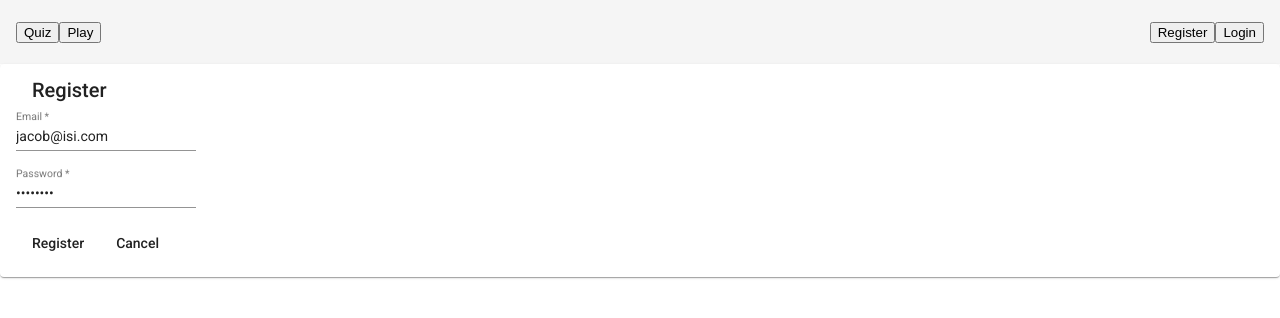
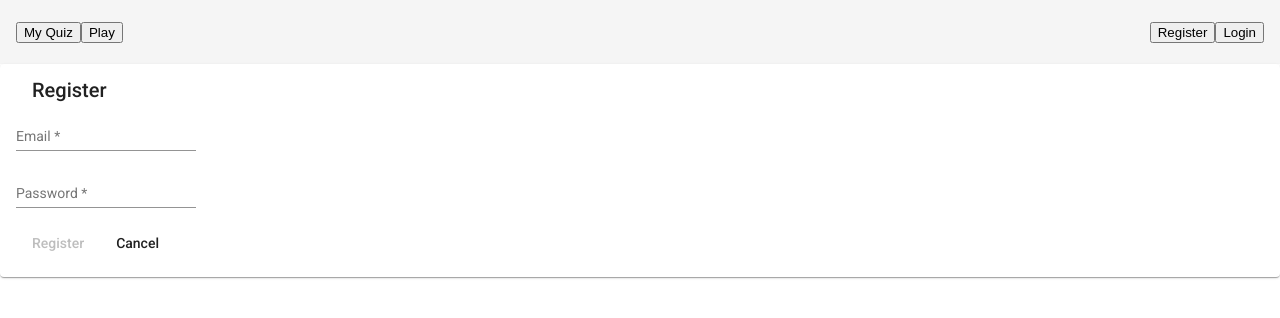
Before and after one commit to jacobzouzou/angular-quizzes, an Angular app: page /register in a window 1280 px wide. Shown: the top 318 px of the page. Built offline with nearby package versions, Linux system fonts and the light colour scheme.

Commit message:
finalize app

```diff
--- a/src/app/authentication/login.component.ts
+++ b/src/app/authentication/login.component.ts
@@ -9,8 +9,8 @@ export class LoginComponent{
     form;
     constructor (private auth:AuthService, private fb:FormBuilder){
         this.form=fb.group({
-            email:['jacob@isi.com',Validators.required],
-            password:['!Nanok$1',Validators.required]
+            email:['',Validators.required],
+            password:['',Validators.required]
         });
     }
 
--- a/src/app/authentication/register.component.ts
+++ b/src/app/authentication/register.component.ts
@@ -11,8 +11,8 @@ export class RegisterComponent{
     form;
     constructor (private auth:AuthService, private fb:FormBuilder, private router:Router){
         this.form=fb.group({
-            email:['jacob@isi.com',Validators.required],
-            password:['!Nanok$1',Validators.required]
+            email:['',Validators.required],
+            password:['',Validators.required]
         });
     }
 
--- a/src/app/nav.component.ts
+++ b/src/app/nav.component.ts
@@ -5,7 +5,7 @@ import {AuthService} from "./services/auth.service"
   selector: 'nav',
   template: `
     <mat-toolbar>
-      <button routerLink="/">Quiz</button>
+      <button routerLink="/">My Quiz</button>
       <button routerLink="/play">Play</button>
       <span style="flex: 1 1 auto"></span>
       <button   *ngIf="!isAuthenticated" routerLink="/register">Register</button>
--- a/src/app/play.component.html
+++ b/src/app/play.component.html
@@ -1,13 +1,10 @@
 <mat-card class="example-card">
     <mat-card-header>
       <mat-card-title >Quizzes</mat-card-title>
-      <!-- <mat-card-subtitle>Dog Breed</mat-card-subtitle> -->
   </mat-card-header>
     <mat-card-content>
       <mat-list *ngFor="let quiz of quizzes" role="list">
         <mat-list-item class="clickable" role="listitem" [routerLink]="['/playQuiz', quiz.id]">{{quiz.title}}</mat-list-item>
       </mat-list>
     </mat-card-content>
-    <mat-card-actions>
-    </mat-card-actions>
   </mat-card>
```
